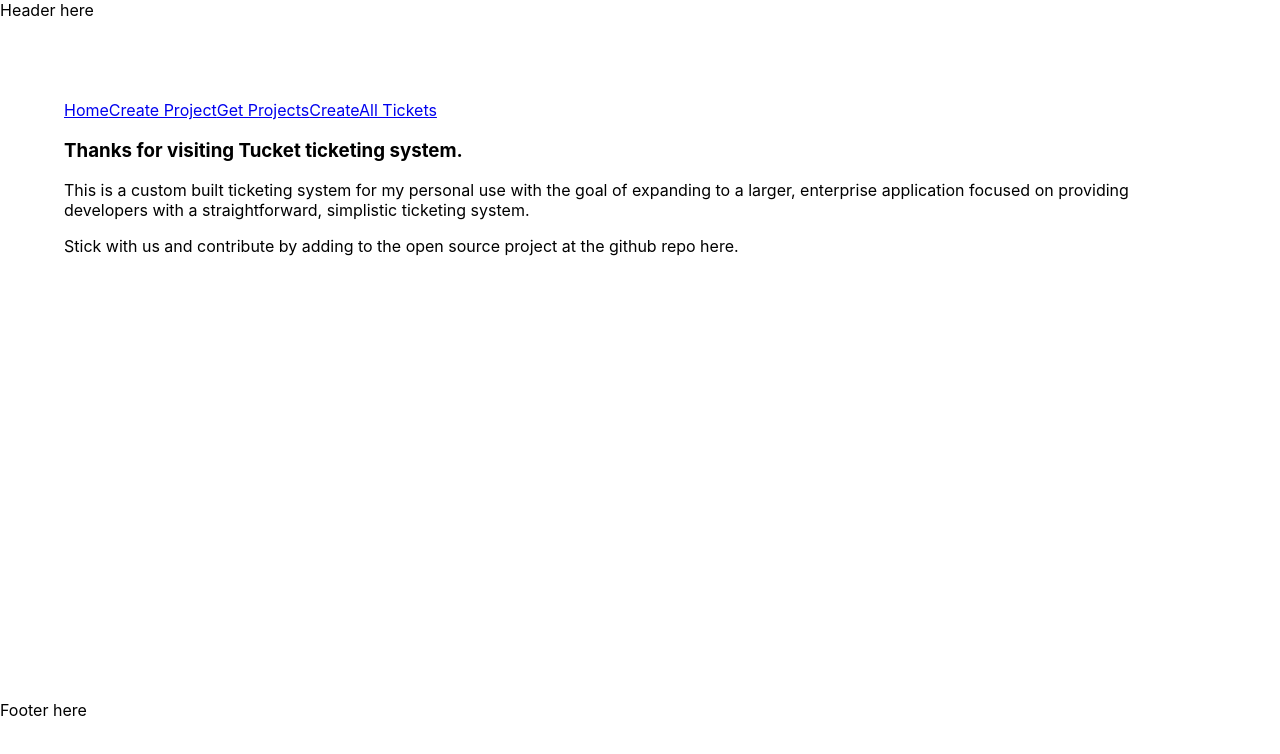
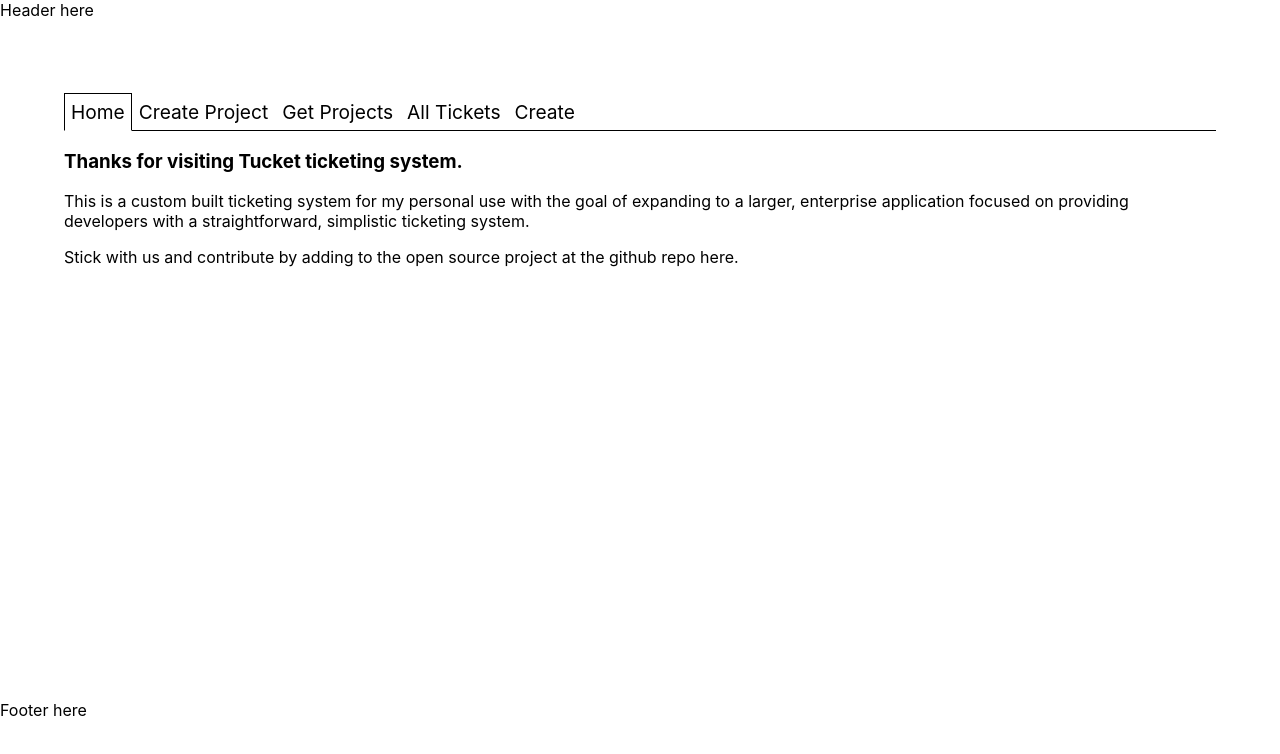
Before and after one commit to FonzMP/tucket, a React (Create React App) app in the folder client/: page / in a window 1280 px wide. Shown: the top 754 px of the page. Built offline with nearby package versions, Linux system fonts and the light colour scheme.

Commit message:
hard coded routes to resolve render issue

```diff
--- a/client/src/App.js
+++ b/client/src/App.js
@@ -1,25 +1,20 @@
 import React, { Component } from "react";
-import { BrowserRouter as Router, Route, NavLink } from "react-router-dom";
+import { BrowserRouter as Router, Route, Switch } from "react-router-dom";
 import Header from "./components/shared/header";
 import Navbar from "./components/shared/navigation/navbar";
 import Footer from "./components/shared/footer";
 import "./App.css";
+import "./assets/stylesheets/projects.scss"
+import "./assets/stylesheets/navigation.scss"
 import NAVCONSTANTS from "./_constants/NavigationConstants";
+import GetTickets from "./components/ticket/getTickets";
+import GetTicket from "./components/ticket/getTicket";
+import CreateTicket from './components/ticket/createTicket'
+import GetProjects from "./components/project/getProjects";
+import CreateProject from "./components/project/createProject";
+import Home from "./components/shared/home";
 
 class App extends Component {
-
-  renderNavigations = () => {
-    return NAVCONSTANTS.NAV.map(links => {
-      return (
-        <Route
-          exact
-          path={links.href}
-          component={links.component}
-          key={links.key}
-        />
-      );
-    });
-  };
 
   render() {
     return (
@@ -27,9 +22,43 @@ class App extends Component {
         <Header />
         <div className="content-wrapper">
           <Navbar links={NAVCONSTANTS.NAV} />
-          <React.Fragment>
-            <span>{this.renderNavigations()}</span>
-          </React.Fragment>
+          <Switch>
+            <Route
+              exact
+              path='/'
+              component={Home}
+            />
+            <Route
+              exact
+              path='/tickets'
+              component={GetTickets}
+            />
+            <Route
+              exact
+              path='/tickets/new'
+              component={CreateTicket}
+            />
+            <Route
+              exact
+              path='/tickets/:id'
+              component={GetTicket}
+            />
+            <Route
+              exact
+              path='/projects'
+              component={GetProjects}
+            />
+            <Route
+              exact
+              path='/projects/all'
+              component={GetProjects}
+            />
+            <Route
+              exact
+              path='/projects/new'
+              component={CreateProject}
+            />
+          </Switch>
         </div>
         <Footer />
       </Router>
--- a/client/src/_constants/NavigationConstants.js
+++ b/client/src/_constants/NavigationConstants.js
@@ -1,6 +1,7 @@
 import Home from "../components/shared/home";
 // import TicketHome from '../components/ticket/ticketHome'
 import CreateTicket from "../components/ticket/createTicket";
+import GetTicket from "../components/ticket/getTicket";
 import GetTickets from "../components/ticket/getTickets";
 import CreateProject from "../components/project/createProject";
 import GetProjects from "../components/project/getProjects";
@@ -32,17 +33,23 @@ const NAVCONSTANTS = {
       key: "GetProjectsLink"
     },
     {
+      display: "All Tickets",
+      href: "/tickets",
+      component: GetTickets,
+      key: "GetTicketsLink"
+    },
+    {
       display: "Create",
       href: "/tickets/new",
       component: CreateTicket,
       key: "CreateTicketLink"
     },
     {
-      display: "All Tickets",
-      href: "/tickets/all",
-      component: GetTickets,
-      key: "GetTicketsLink"
-    }
+      display: null,
+      href: "/tickets/:id",
+      component: GetTicket,
+      key: "GetTicketLink"
+    },
   ]
 };
 
```
